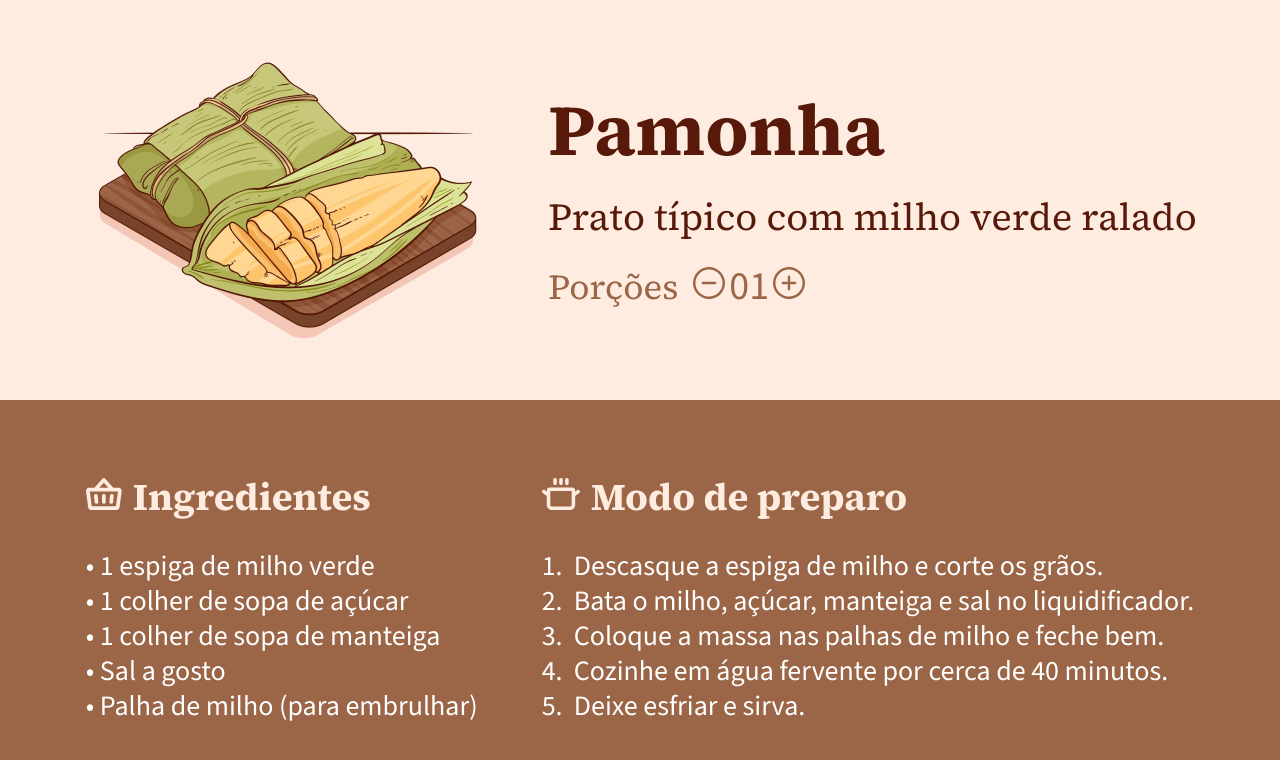
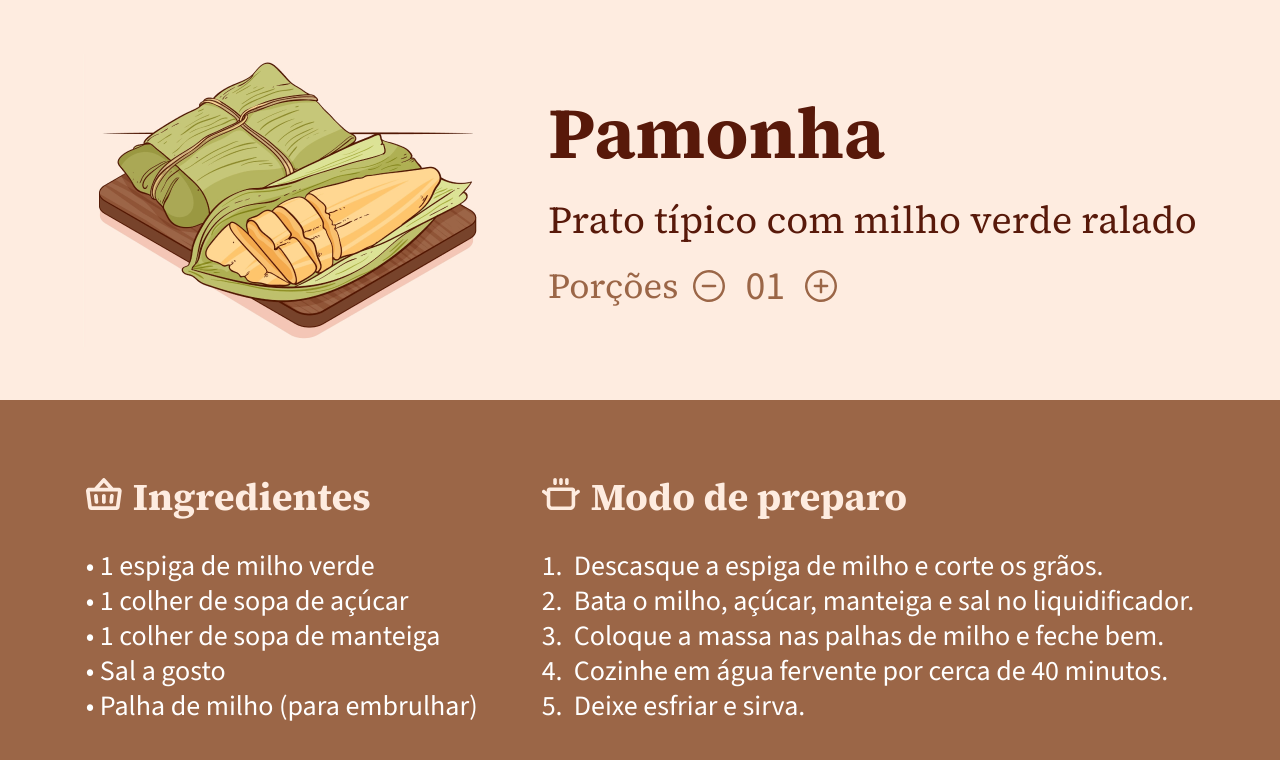
Before and after one commit to MayconAlexsander/boraCodar, a plain HTML site: page desafio-26/index.html in a window 1280 px wide. Drawn offline with nearby package versions, Linux system fonts and the light colour scheme.

Commit message:
estiliza e alinha elementos do .controls

```diff
--- a/desafio-26/assets/css/style.css
+++ b/desafio-26/assets/css/style.css
@@ -50,7 +50,6 @@ body {
 
 .interact {
     display: flex;
-    align-items: baseline;
     gap: 1.5rem;
     color: #9B6647;
 }
@@ -59,9 +58,22 @@ body {
     font-size: 3.5rem;
 }
 
+.controls {
+    /* border: 1px solid red; */
+
+    display: flex;
+    align-items: center;
+    gap: 2rem;
+}
+
+.controls button {
+    display: flex;
+}
+
 .controls span {
     font-family: 'Source Sans 3', sans-serif;
     font-size: 4rem;
+    line-height: 0;
 }
 
 .frame-down {
```
